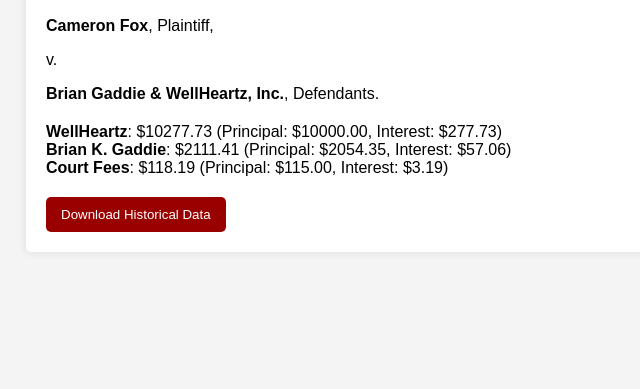
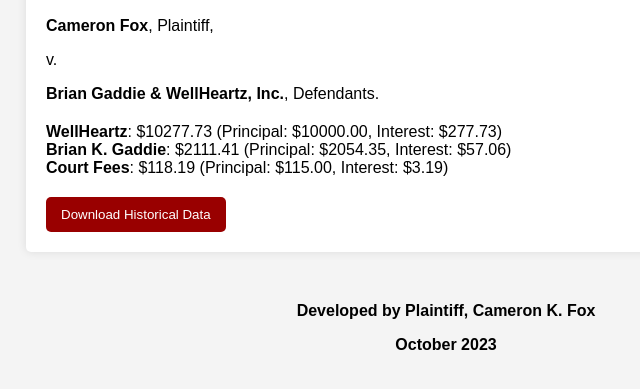
Before and after one commit to cameron21fox/cameron21fox.github.io, a website: page index.html in a window 1280 px wide. Shown: the part 181-570 px from the top of the page, without its empty margins (194-834 px from the left). Drawn offline with Linux system fonts and the light colour scheme.

Commit message:
Added author footer

```diff
--- a/index.html
+++ b/index.html
@@ -65,6 +65,11 @@
         <div id="displayArea"></div>
         <button onclick="downloadSpreadsheet()">Download Historical Data</button>
     </div>
+    <center>
+        <p><strong>Developed by Plaintiff, Cameron K. Fox</strong></p>
+        <p><strong>October 2023</strong></p>
+    </center>
+
 
     <script>
         const config = {
```
